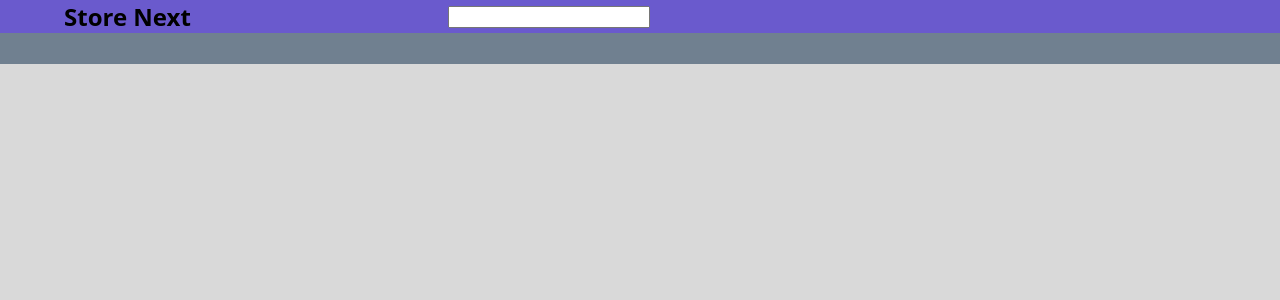
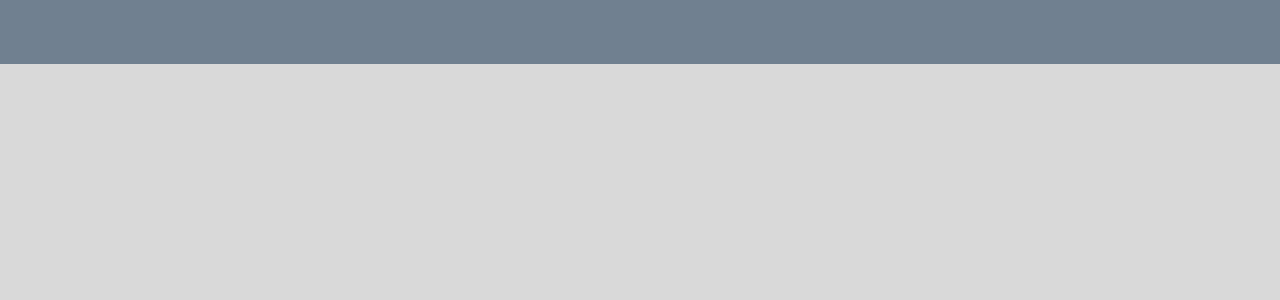
Before and after one commit to IuryGams/E-commerce-Next, a Next.js app: page / in a window 1280 px wide. Shown: the top 300 px of the page. Built offline with nearby package versions, Linux system fonts and the light colour scheme.

Commit message:
Revert "install react-icons"
This reverts commit beb63b2c57449bdf80a929c0f658128587dfdef9.

```diff
--- a/package.json
+++ b/package.json
@@ -12,7 +12,6 @@
     "next": "14.0.3",
     "react": "^18",
     "react-dom": "^18",
-    "react-icons": "^4.12.0",
     "styled-components": "^6.1.1"
   },
   "devDependencies": {
--- a/src/components/Header/TopHeader/index.tsx
+++ /dev/null
@@ -1,37 +0,0 @@
-import styled from "styled-components";
-
-const ContainerSection = styled.section`
-    display: flex;
-    align-items: center;
-    justify-content: space-around;
-    max-width: 1440px;
-    width: 100%;
-    background-color: slateblue;
-    margin: 0 auto;
-`
-
-const Title = styled.h1`
-    width: 20%;
-`
-
-const StyledForm = styled.form`
-    width: 50%;
-`
-
-const BoxIcons = styled.div`
-
-`
-
-export default function TopHeader () {
-    return(
-        <ContainerSection>
-            <Title>Store Next</Title>
-            <StyledForm>
-                <input type="text" />
-            </StyledForm>
-            <BoxIcons>
-                <i></i>
-            </BoxIcons>
-        </ContainerSection>
-    )
-}
--- a/src/components/Header/index.tsx
+++ b/src/components/Header/index.tsx
@@ -1,5 +1,4 @@
 import styled from "styled-components";
-import TopHeader from "./TopHeader";
 
 const ContainerHeader = styled.header`
     display: flex;
@@ -12,7 +11,7 @@ const ContainerHeader = styled.header`
 export default function Header () {
     return(
         <ContainerHeader>
-            <TopHeader />
+
         </ContainerHeader>
     )
 }
```
Also changed, not shown: 1 other file (tests, documents, lock files or other folders).
